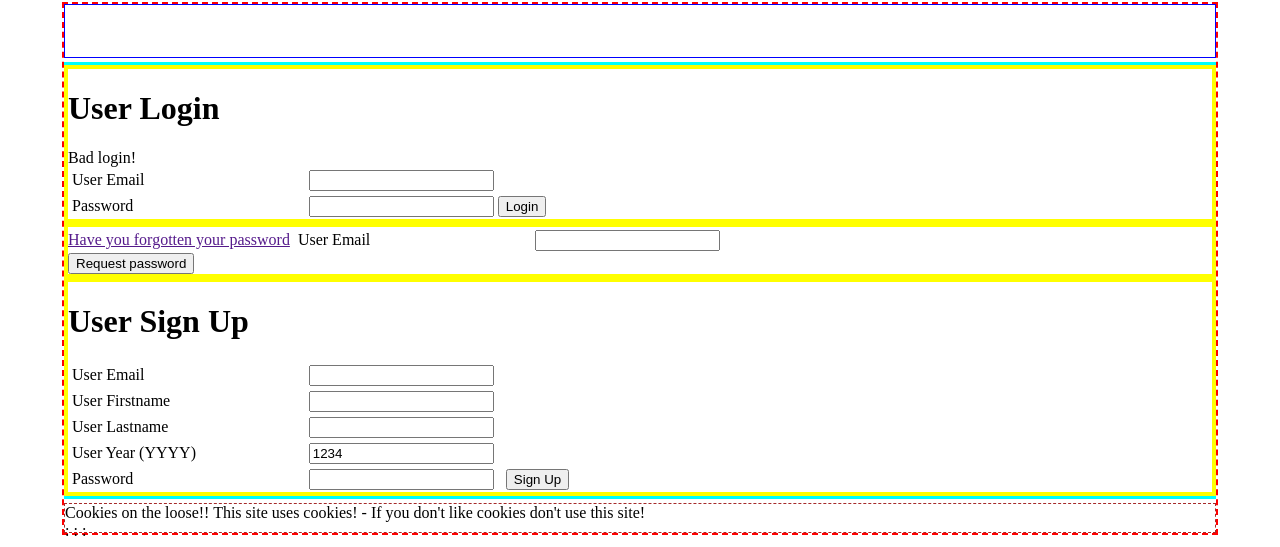
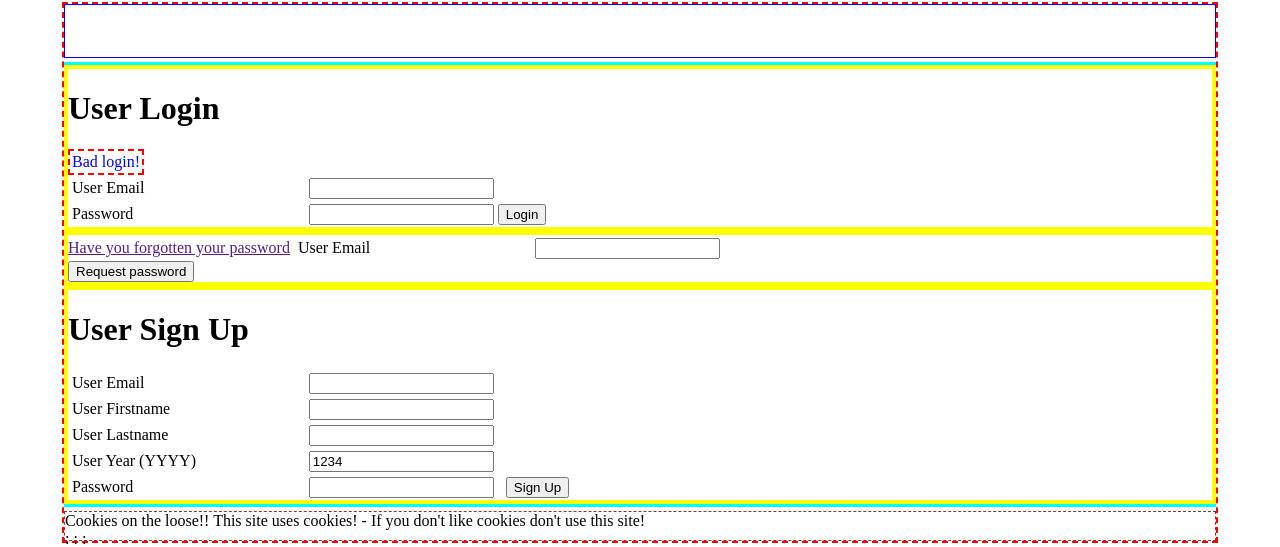
Before and after one commit to ilanius/smalltown, a PHP site: page / in a window 1280 px wide. Shown: the top 547 px of the page. Run offline with PHP 8.4, Linux system fonts and the light colour scheme; some libraries are stand-ins or nearby versions.

Commit message:
bad login style

```diff
--- a/jc/style.css
+++ b/jc/style.css
@@ -12,6 +12,13 @@ body {
     margin-top: 2px;
     gap: 4px;
     border: 2px red dashed;
+}
+.badLogin {
+    font-size:1em;
+    color: blue;
+    padding: 2px;
+    border: 2px dashed red;
+    display: inline-block;
 }
 .button {
     border-radius:4px;
```
